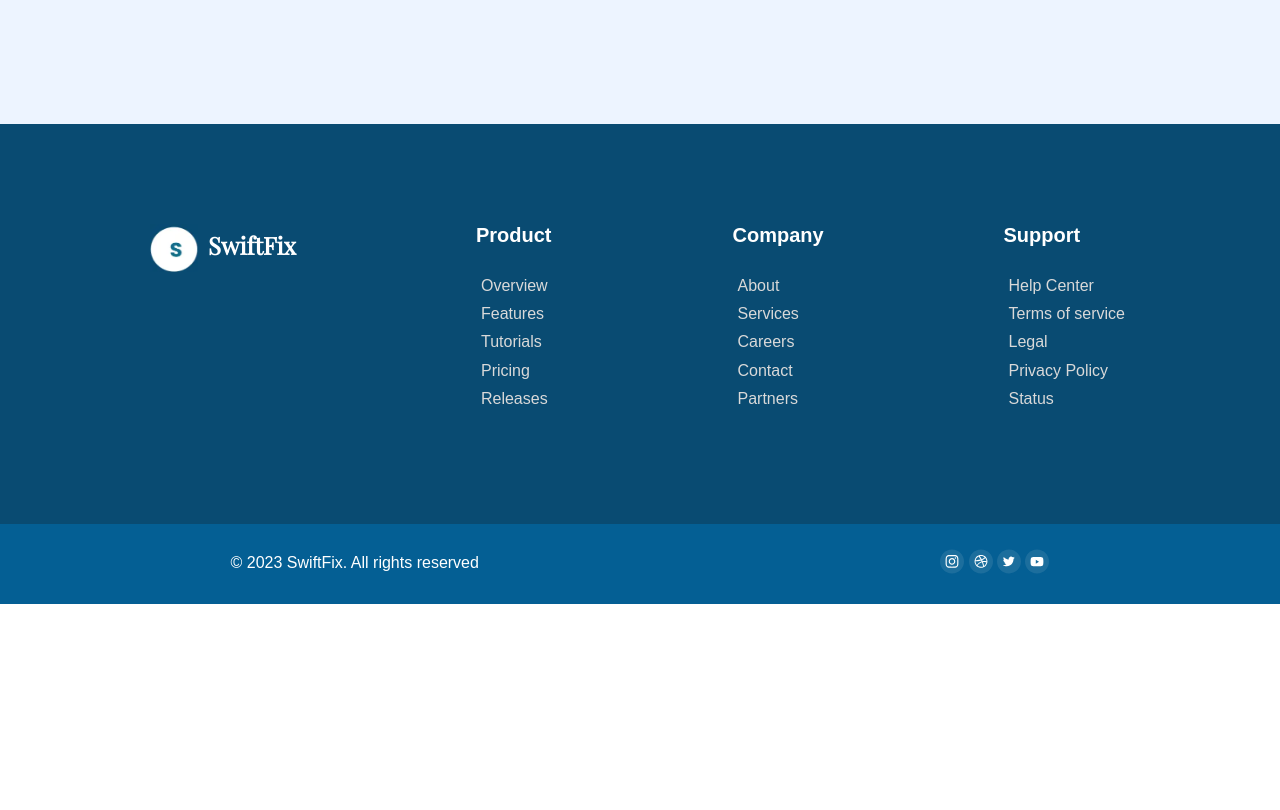
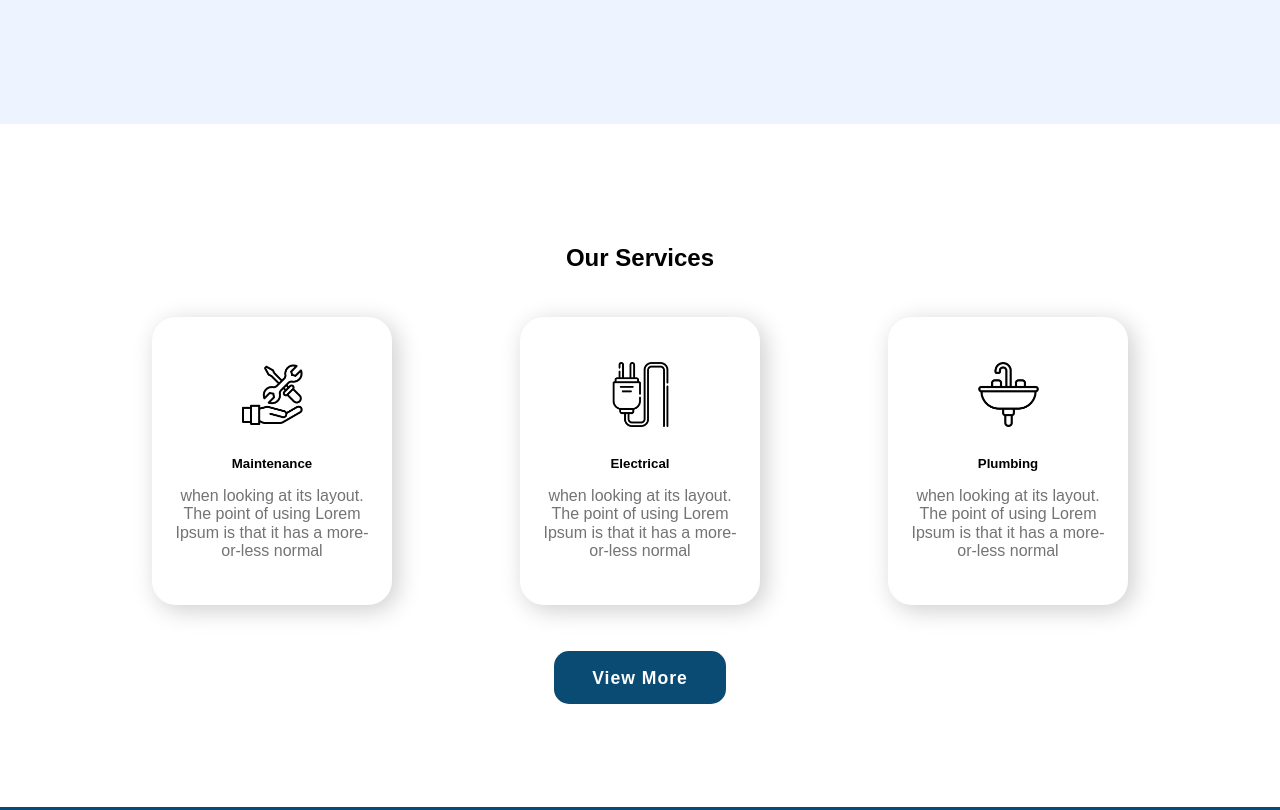
Before and after one commit to BilalChbanat/Swift_Fix_from_scratch, a plain HTML site: page services.html in a window 1280 px wide. Shown: the part 1360-2170 px from the top of the page. Before the commit the page ends 1964 px from the top, so only its background shows below. Drawn offline with nearby package versions, Linux system fonts and the light colour scheme.

```diff
--- a/services.html
+++ b/services.html
@@ -114,7 +114,68 @@
         </div>
 
     </section>
-
+    <section class="service_section">
+        <div class="container ">
+            <div class="heading_container">
+                <h2> Our Services </h2>
+            </div>
+            <div class="row">
+                <div class="col-sm-6">
+                    <div class="box ">
+                        <div class="img-box">
+                            <img src="images/s1.png" alt="">
+                        </div>
+                        <div class="detail-box">
+                            <h5>
+                                Maintenance
+                            </h5>
+                            <p>
+                                when looking at its layout. The point of using Lorem Ipsum is
+                                that it has a more-or-less normal
+                            </p>
+                        </div>
+                    </div>
+                </div>
+                <div class="col-sm-6">
+                    <div class="box ">
+                        <div class="img-box">
+                            <img src="images/s2.png" alt="">
+                        </div>
+                        <div class="detail-box">
+                            <h5>
+                                Electrical
+                            </h5>
+                            <p>
+                                when looking at its layout. The point of using Lorem Ipsum is
+                                that it has a more-or-less normal
+                            </p>
+                        </div>
+                    </div>
+                </div>
+                <div class="col-sm-6">
+                    <div class="box ">
+                        <div class="img-box">
+                            <img src="images/s3.png" alt="">
+                        </div>
+                        <div class="detail-box">
+                            <h5>
+                                Plumbing
+                            </h5>
+                            <p>
+                                when looking at its layout. The point of using Lorem Ipsum is
+                                that it has a more-or-less normal
+                            </p>
+                        </div>
+                    </div>
+                </div>
+            </div>
+            <div class="btn-box">
+                <a href="#">
+                    View More
+                </a>
+            </div>
+        </div>
+    </section>
 
     <footer class="footer">
         <div class="f-above">
--- a/styles/style.css
+++ b/styles/style.css
@@ -614,7 +614,6 @@
 
 .card_say {
     width: 285px;
-    height: 190px;
     background-color: #ffffff;
     border: none;
     border-radius: 10px;
@@ -862,8 +861,6 @@
     text-align: center;
 }
 
-
-
 /* ///////////////////////////////////////services///////////////////////////////////////// */
 
 .serv_pic {
@@ -949,7 +946,7 @@
     justify-content: center;
 }
 
-.search-bar.is-active {
+.search-bar .is-active {
     left: 0%;
 }
 
@@ -982,6 +979,89 @@
     width: 45%;
 }
 
+.card_say_p {
+    display: none;
+}
+
+.card_say_p.is-active {
+    display: block;
+}
+
+.service_section {
+    padding: 120px 0;
+    display: flex;
+    flex-direction: column;
+    align-items: center;
+}
+
+.container {
+    text-align: center;
+    max-width: 1170px;
+}
+
+.heading_container {
+    align-items: center;
+    text-align: center;
+    margin-bottom: 30px;
+}
+
+.row {
+    display: flex;
+    text-align: center;
+    justify-content: center;
+    margin-bottom: 46px;
+}
+
+.box {
+    display: flex;
+    flex-direction: column;
+    justify-content: space-evenly;
+    text-align: center;
+    align-items: center;
+    height: 100%;
+}
+
+.btn-box a {
+    width: 210px;
+    color: #ffffff;
+    background-color: #094B72;
+    text-decoration: none;
+    font-size: 1.1em;
+    font-weight: 600;
+    padding: 0.9375em 2.1875em;
+    letter-spacing: 1px;
+    border-radius: 15px;
+    transition: 0.7s ease;
+}
+
+.detail-box p {
+    padding-top: 16px;
+}
+
+.col-sm-6 {
+    padding: 16px;
+    display: flex;
+    flex-direction: column;
+    justify-content: space-evenly;
+    width: 15em;
+    margin: 1em 4em;
+    height: 18em;
+    background-color: #ffffff;
+    border: none;
+    border-radius: 1.5em;
+    box-shadow: 5px 5px 25px rgba(1 1 1 / 20%);
+    cursor: pointer;
+}
+
+.img-box {
+    width: 65px;
+    height: 65px;
+}
+
+.img-box img {
+    max-width: 100%;
+    max-height: 100%;
+}
 
 @media screen and (max-width:480px) {
     .contact-in:nth-child(1) {
```
Also changed, not shown: about.html (+14 -6 lines), contact.html (+1 -1 lines), index.html (+1 -2 lines), javaScript/about.js (added, +11 -0 lines), javaScript/contact.js (added, +40 -0 lines), javaScript/script.js (+0 -52 lines), images/s1.png (added), images/s2.png (added), images/s3.png (added).
